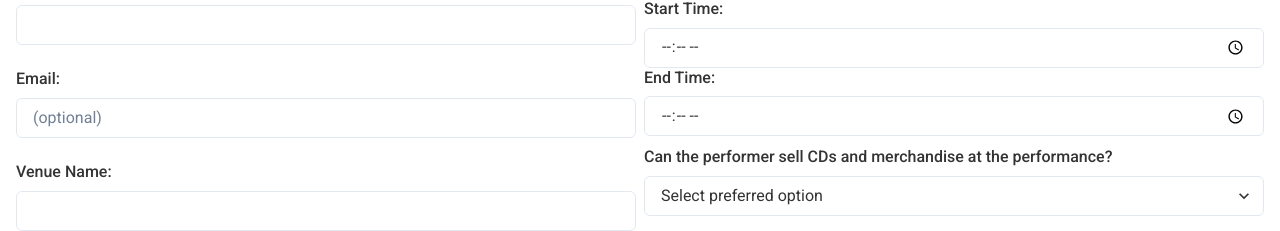
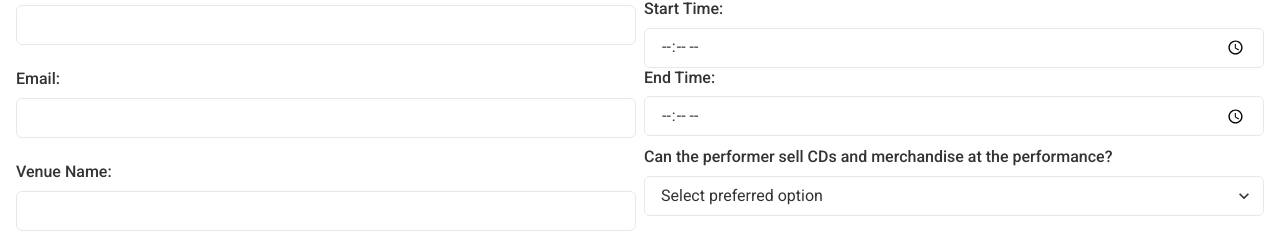
Before and after one commit to DimTony/jarradwrigley, a React (Vite) app: page / in a window 1280 px wide. Shown: the part 438-669 px from the top of the page. Built offline with nearby package versions, Linux system fonts and the light colour scheme.

Commit message:
fix:email-form-input

```diff
--- a/src/components/ClientForm.jsx
+++ b/src/components/ClientForm.jsx
@@ -93,7 +93,6 @@ const ClientForm = ({ handleSubmit, handleChange, data, areFieldsFilled }) => {
                     name="clientEmail"
                     value={data.clientEmail}
                     onChange={handleChange}
-                    placeholder="(optional)"
                   />
                 </FormControl>
 
--- a/src/components/MobileForm.jsx
+++ b/src/components/MobileForm.jsx
@@ -74,7 +74,6 @@ const MobileForm = ({ handleChange, data }) => {
             name="clientEmail"
             value={data.clientEmail}
             onChange={handleChange}
-            placeholder="(optional)"
           />
         </FormControl>
 
```
